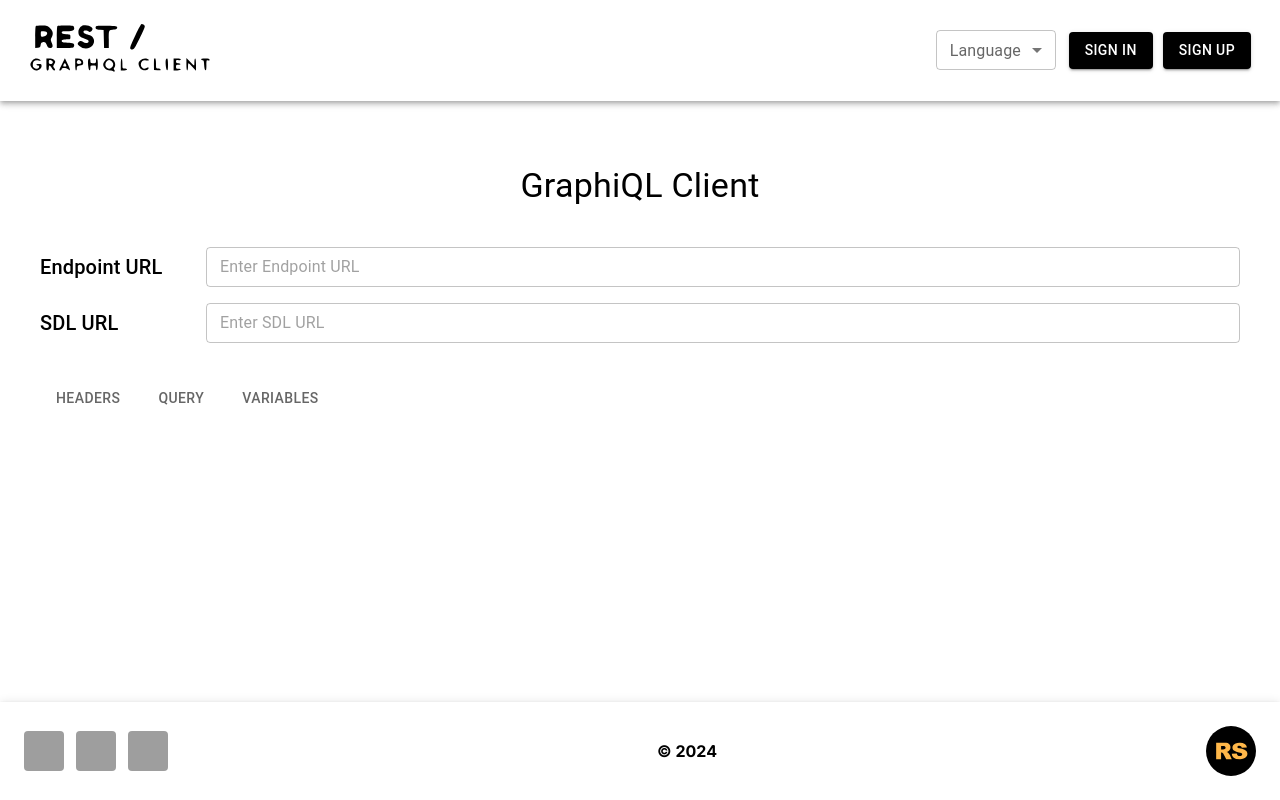
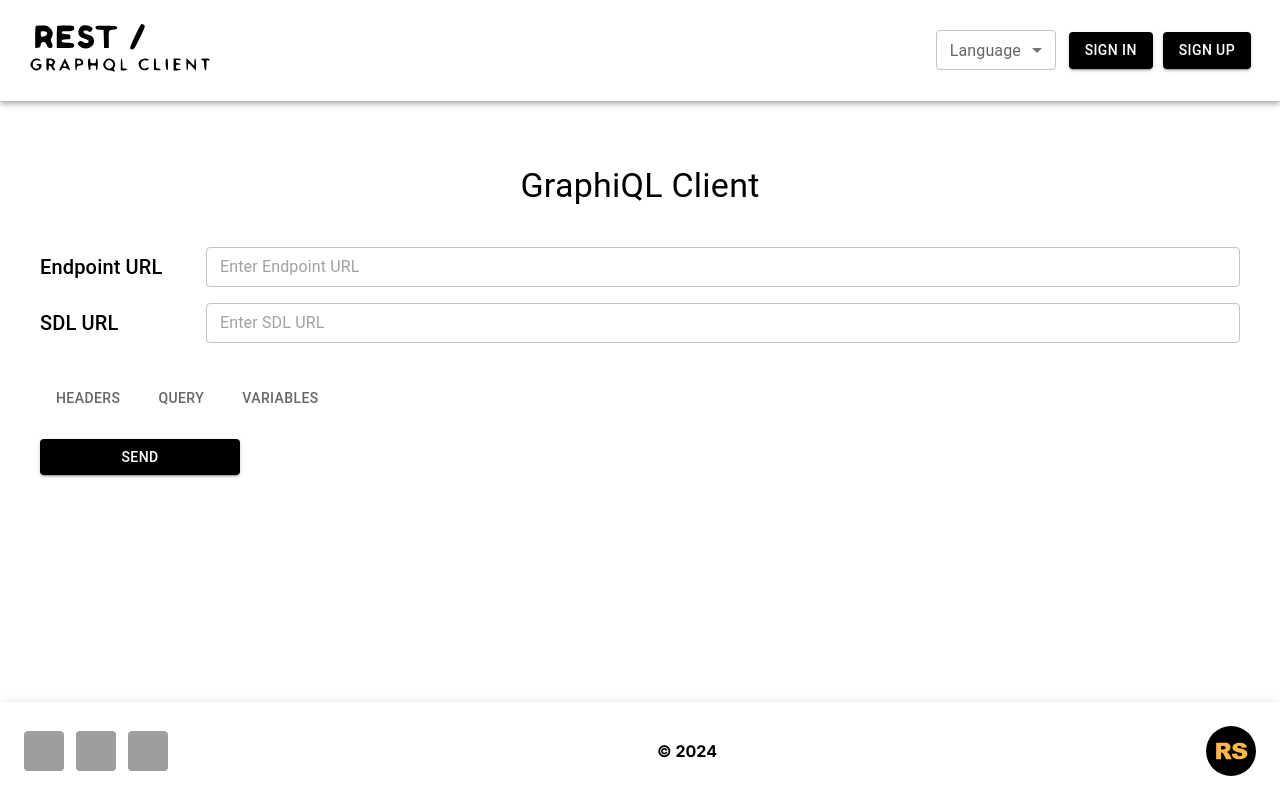
Before and after one commit to DiMoNiO04/graphiql-app, a Next.js app: page /graphiQL-client in a window 1280 px wide. Built offline with nearby package versions, Linux system fonts and the light colour scheme; no server answers; grey boxes are pictures that could not be loaded.

Commit message:
feat: add button send graphiql query

```diff
--- a/src/app/graphiQL-client/page.tsx
+++ b/src/app/graphiQL-client/page.tsx
@@ -2,12 +2,16 @@
 
 import NavigationGraphiPanel from '@/src/components/NavigationGraphiPanel/NavigationGraphiPanel';
 import UrlEditorGraphi from '@/src/components/UrlEditorGraphi/UrlEditorGraphi';
-import { Box, Stack, Typography } from '@mui/material';
+import { Box, Button, Stack, Typography } from '@mui/material';
 import React, { useState } from 'react';
 
 const GraphiQlClient = () => {
   const [endpointUrl, setEndpointUrl] = useState<string>('');
   const [sdlUrl, setSdlUrl] = useState<string>('');
+
+  const handleSend = () => {
+    console.log('send query');
+  };
 
   return (
     <Stack
@@ -22,7 +26,7 @@ const GraphiQlClient = () => {
       <Typography variant="h4" component="h1" sx={{ textAlign: 'center' }}>
         GraphiQL Client
       </Typography>
-      <Box>
+      <Box sx={{ marginBottom: '4rem' }}>
         <UrlEditorGraphi
           endpointUrl={endpointUrl}
           onEndpointUrlChange={setEndpointUrl}
@@ -30,6 +34,23 @@ const GraphiQlClient = () => {
           onSdlUrlChange={setSdlUrl}
         />
         <NavigationGraphiPanel />
+        <Button
+          onClick={handleSend}
+          variant="contained"
+          sx={{
+            marginTop: 2,
+            width: 200,
+            transition: 'all 0.4s ease',
+            backgroundColor: 'black',
+            color: 'white',
+            '&:hover': {
+              color: 'black',
+              backgroundColor: 'white',
+            },
+          }}
+        >
+          Send
+        </Button>
       </Box>
     </Stack>
   );
```
